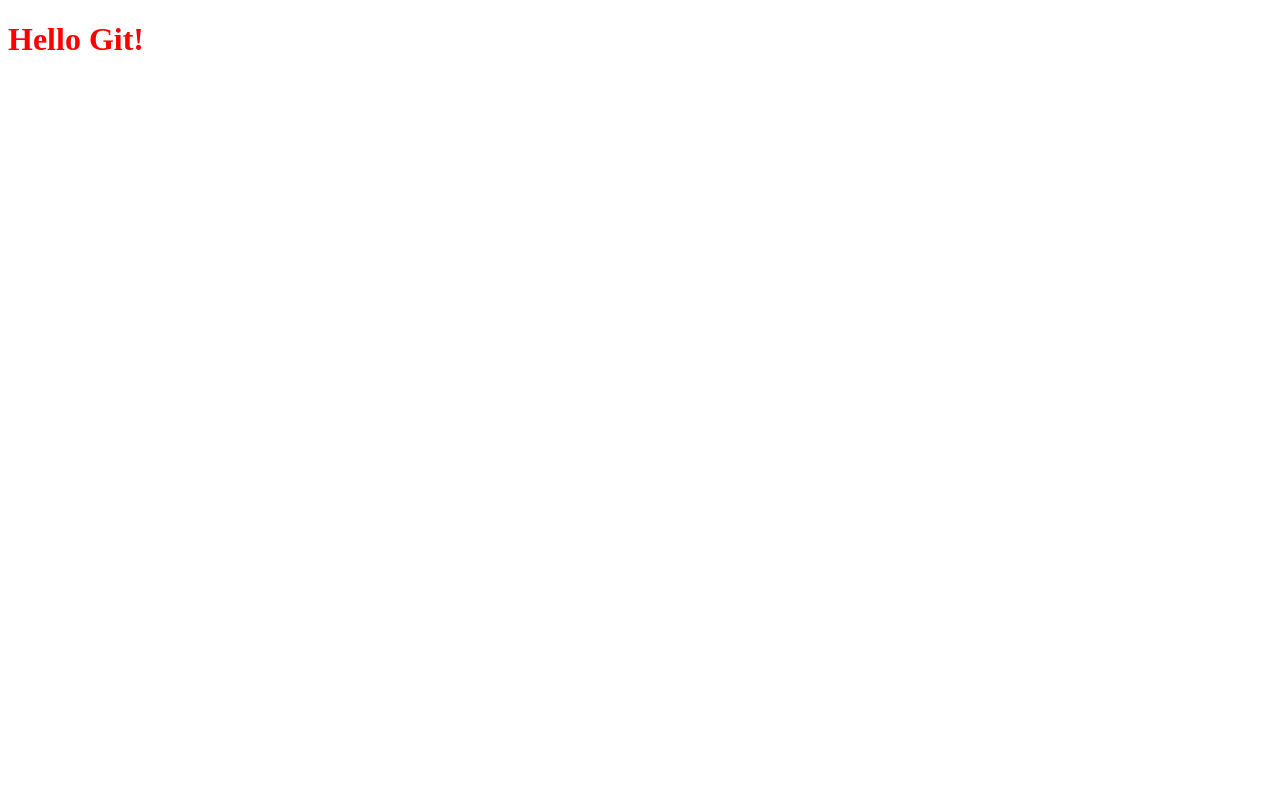
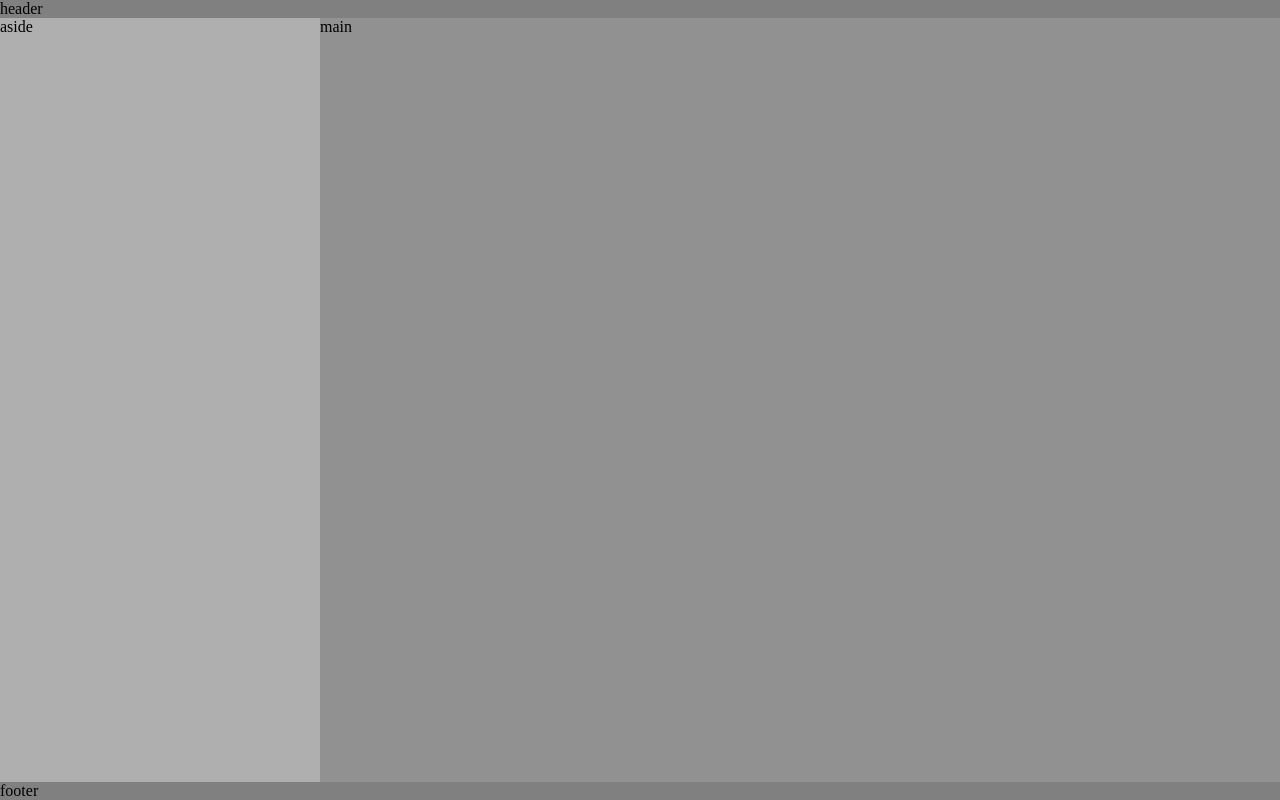
Before and after one commit to Icex079/gittt, a plain HTML site: page index.html in a window 1280 px wide. Drawn offline with Linux system fonts and the light colour scheme.

Commit message:
site example

```diff
--- a/css/style.css
+++ b/css/style.css
@@ -1,3 +1,36 @@
-h1 {
-    color: red;
+* {
+    margin: 0;
+    padding: 0;
 }
+
+body {
+    display: flex;
+    flex-direction: column;
+    height: 100vh;
+    width: 100vw;
+
+}
+
+header {
+    background-color: gray;
+}
+
+aside {
+    background-color: rgb(175, 175, 175);
+    width: 25%;
+}
+
+section {
+    background-color: rgb(145, 145, 145);
+    width: 75%;
+}
+
+main {
+    display: flex;
+    flex-direction: row;
+    flex-grow: 1;
+}
+
+footer {
+    background-color: gray;
+}
--- a/index.html
+++ b/index.html
@@ -1,15 +1,17 @@
 <!DOCTYPE html>
 <html lang="en">
-
 <head>
     <meta charset="UTF-8">
     <meta name="viewport" content="width=device-width, initial-scale=1.0">
     <title>Document</title>
     <link rel="stylesheet" href="css/style.css">
 </head>
-
 <body>
-    <h1>Hello Git!</h1>
+    <header>header</header>
+    <main>
+        <aside>aside</aside>
+        <section>main</section>
+    </main>
+    <footer>footer</footer>
 </body>
-
 </html>
```
